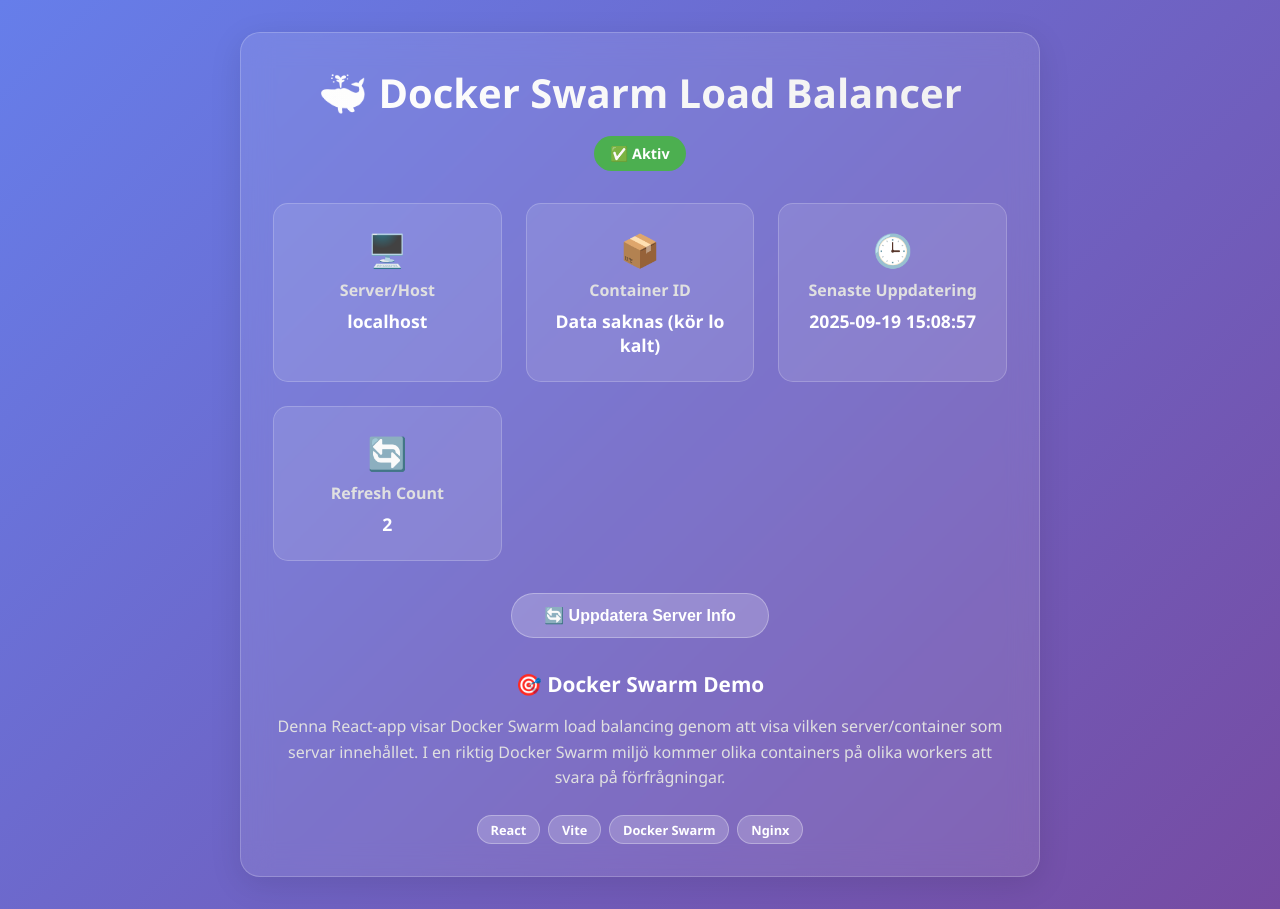
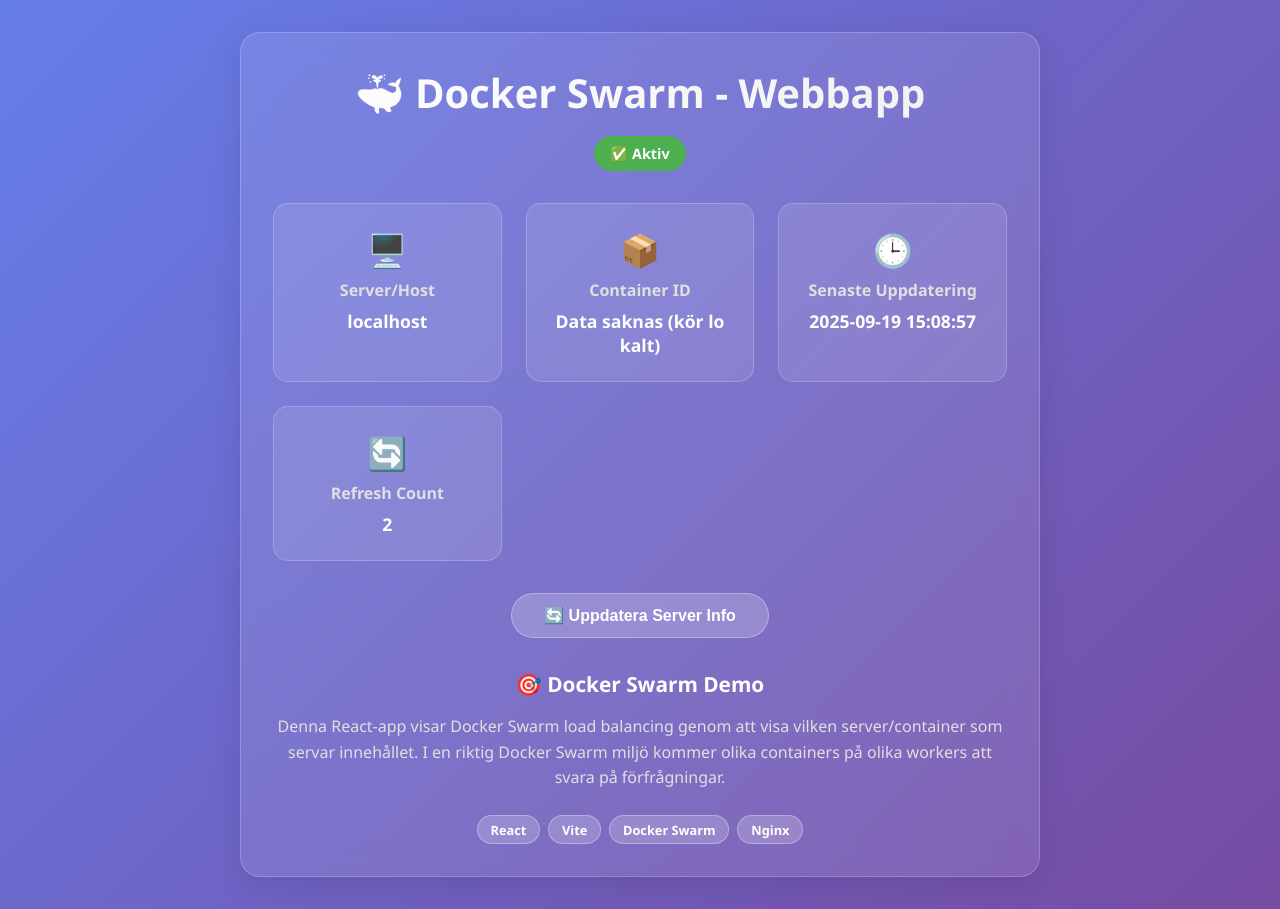
Before and after one commit to sirhaffy/clo_skalbara_inlupg02_webbapp, a React (Vite) app: page / in a window 1280 px wide. Built offline with nearby package versions, Linux system fonts and the light colour scheme.

Commit message:
Updating CI/CD

```diff
--- a/src/App.jsx
+++ b/src/App.jsx
@@ -40,7 +40,7 @@
     <div className="app">
       <div className="container">
         <header className="header">
-          <h1>🐳 Docker Swarm Load Balancer</h1>
+          <h1>🐳 Docker Swarm - Webbapp</h1>
           <div className="status-badge">✅ Aktiv</div>
         </header>
 
```
Also changed, not shown: 1 other file (tests, documents, lock files or other folders).
